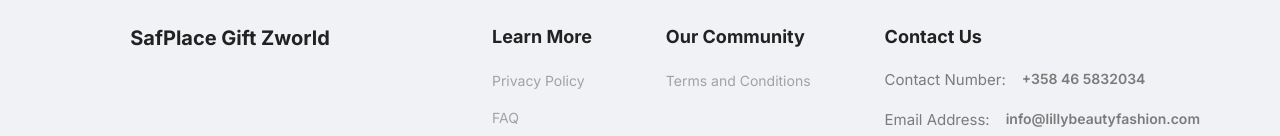
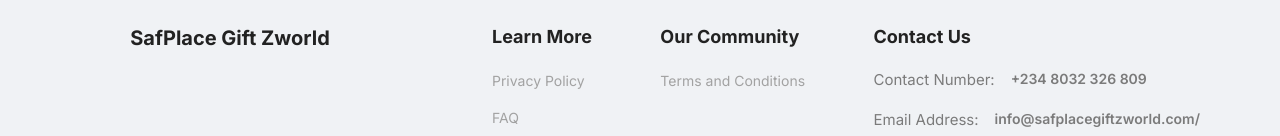
Before and after one commit to joelbobai/Safplace, a React (Create React App) app: page /email-verification in a window 1280 px wide. Shown: the part 635-771 px from the top of the page. Built offline with nearby package versions, Linux system fonts and the light colour scheme; no server answers.

Commit message:
Update footer_contact.js

```diff
--- a/src/assets/footer_contact.js
+++ b/src/assets/footer_contact.js
@@ -1,8 +1,8 @@
 const FOOTER_CONTACT_INFO = {
   title: "Contact Us",
   links: [
-    { label: "Contact Number", value: "+358 46 5832034" },
-    { label: "Email Address", value: "info@lillybeautyfashion.com" },
+    { label: "Contact Number", value: "+234 8032 326 809" },
+    { label: "Email Address", value: "info@safplacegiftzworld.com/" },
   ],
 };
 
```
